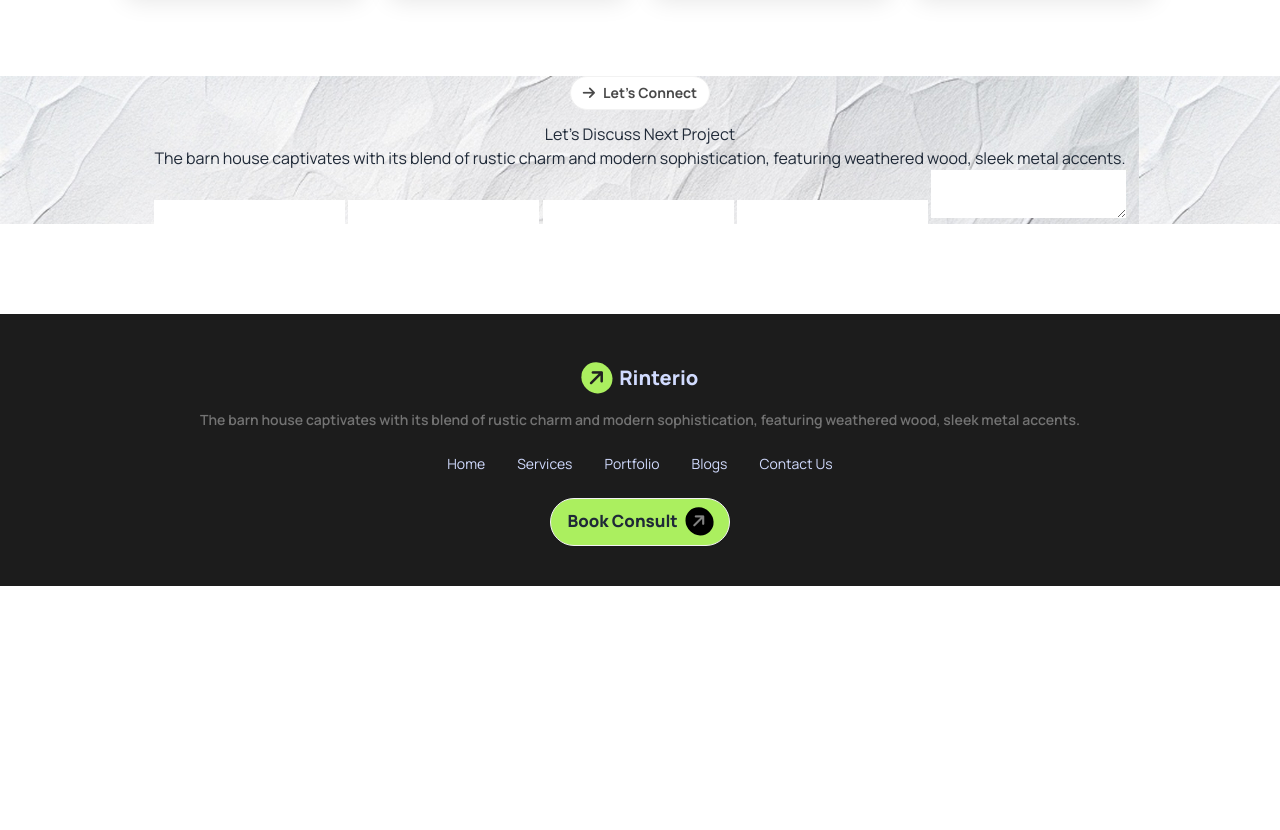
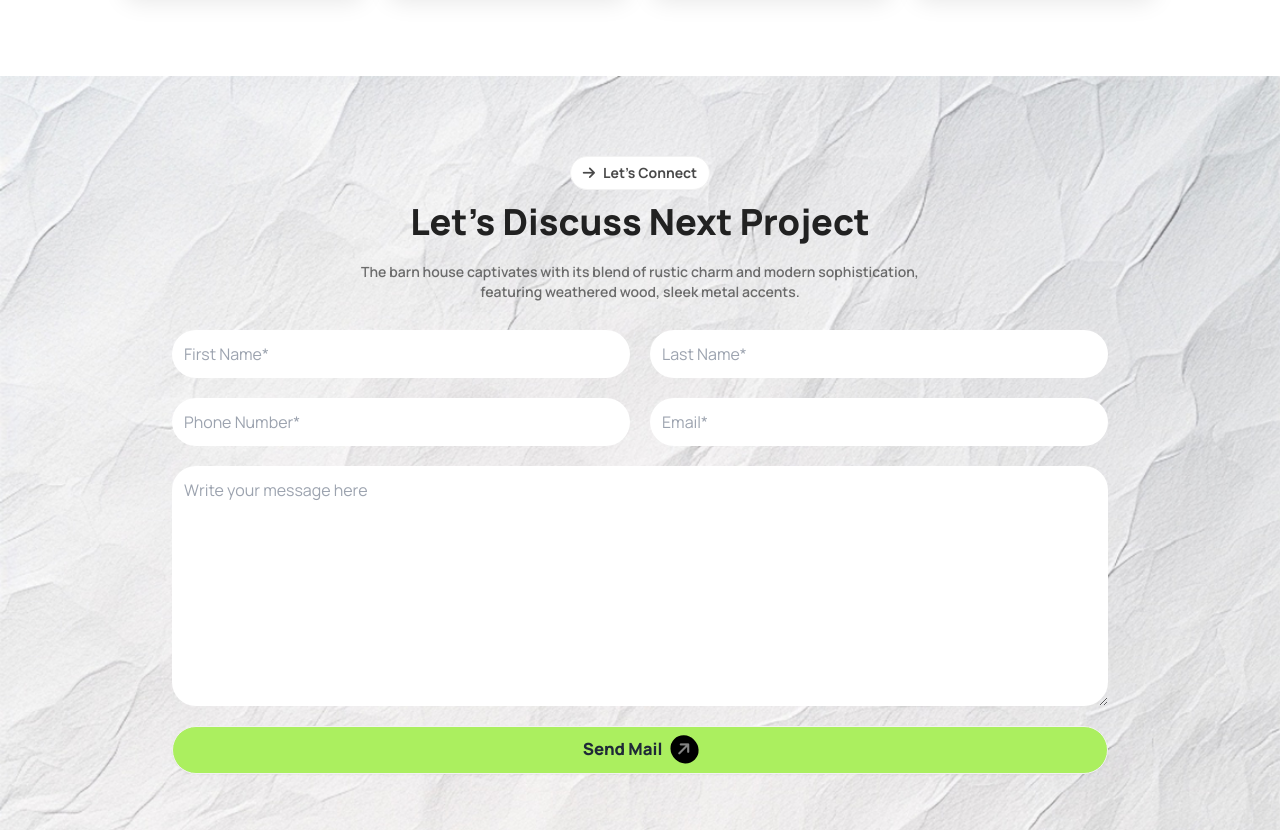
Before and after one commit to SMMuntasir/Assignment-3, a plain HTML site: page index.html in a window 1280 px wide. Shown: the part 1740-2570 px from the top of the page. Before the commit the page ends 2326 px from the top, so only its background shows below. Drawn offline with nearby package versions, Linux system fonts and the light colour scheme.

Commit message:
added let's connect

```diff
--- a/index.html
+++ b/index.html
@@ -182,18 +182,19 @@
     </section>
 
     <!-- Let’s Discuss Next Project -->
-    <section class="bg-[url('assets/bg.jpg')]">
-      <div class="flex flex-col items-center lg:mx-[120px] mb-[90px] mx-[1.5rem]">
+    <section class="bg-[url('assets/bg.jpg')] bg-no-repeat bg-cover">
+      <div class="flex flex-col items-center lg:mx-[120px] mb-[90px] mx-[1.5rem] py-20 text-center">
         <div class="badge p-3 mb-3 py-4 font-bold text-[#494949]"><i class="fa-solid fa-arrow-right rounded-[50%] mr-2 "></i>Let’s Connect</div>
-      <h1>Let’s Discuss Next Project</h1>
-      <p>The barn house captivates with its blend of rustic charm and modern sophistication, featuring weathered wood, sleek metal accents.</p>
-      <div>
-        <input type="text" name="" id="">
-        <input type="text" name="" id="">
-        <input type="text" name="" id="">
-        <input type="text" name="" id="">
-        <textarea name="" id=""></textarea>
+      <h1 class="text-4xl font-extrabold text-[#212121] mb-5">Let’s Discuss Next Project</h1>
+      <p class="text-sm font-semibold text-[#494949ca] mb-7">The barn house captivates with its blend of rustic charm and modern sophistication,<br> featuring weathered wood, sleek metal accents.</p>
+      <div class="grid grid-cols-1 lg:grid-cols-2 justify-stretch lg:w-[90%] gap-5 w-full">
+        <input type="text" name="" id="" placeholder="First Name*" required class="p-3 rounded-3xl">
+        <input type="text" name="" id="" placeholder="Last Name*" required class="p-3 rounded-3xl">
+        <input type="tel" name="" id="" placeholder="Phone Number*" required class="p-3 rounded-3xl">
+        <input type="email" name="" id="" placeholder="Email*" required class="p-3 rounded-3xl">
+        <textarea name="" id="" placeholder="Write your message here" class="lg:col-span-2 rounded-3xl p-3 h-[15rem] " ></textarea>
       </div>
+      <button class="btn rounded-[25px] bg-[#ABEF5F]  font-[1000] text-[1.05rem] lg:w-[90%] w-full mt-5" >Send Mail <i class="fa-solid fa-arrow-right rounded-[50%] rotate-[-45deg] bg-[black] text-[#ffffff82] p-1.5 "></i></button>
       </div>
     </section>
     </main>
```
